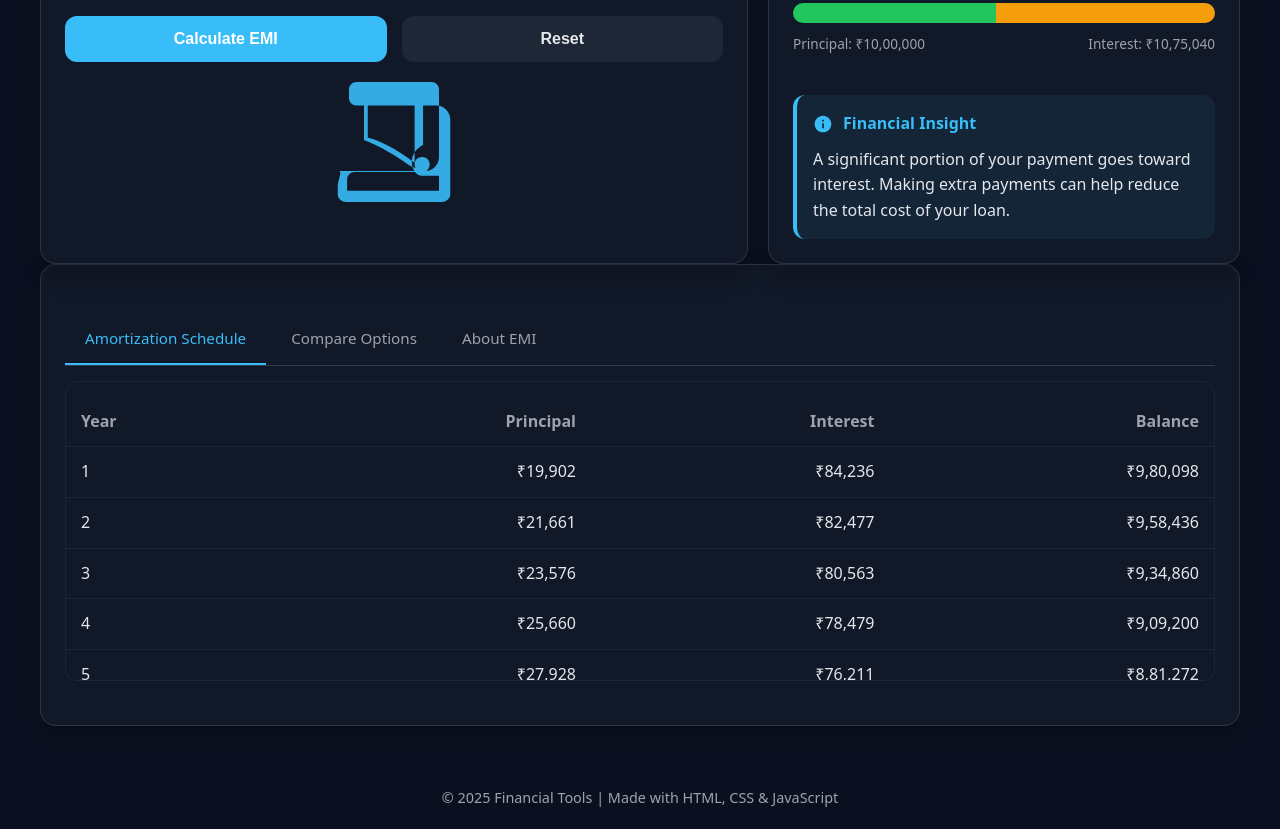
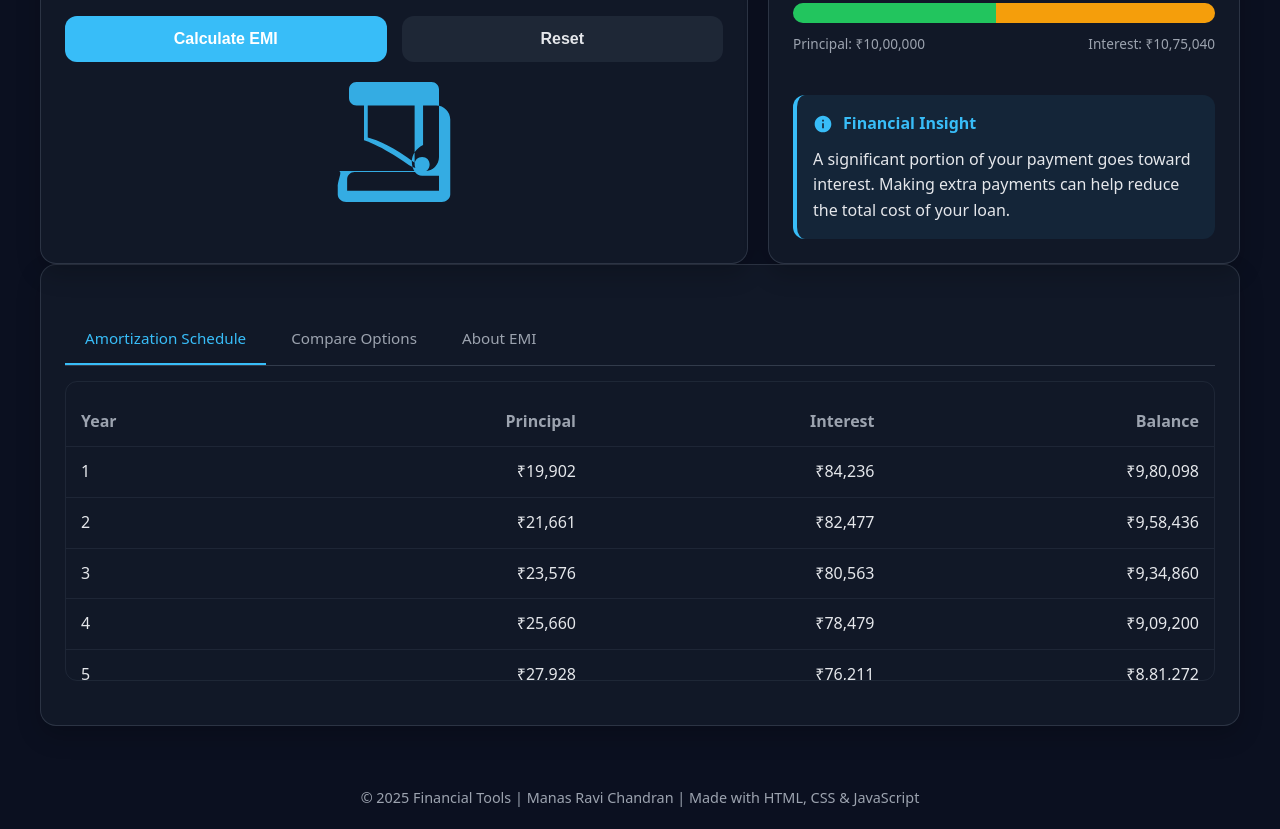
Before and after one commit to Manasrc-code/Loan-EMI-Calculator, a plain HTML site: page index.html in a window 1280 px wide. Shown: the part 734-1563 px from the top of the page. Drawn offline with Linux system fonts and the light colour scheme.

Commit message:
Update index.html

```diff
--- a/index.html
+++ b/index.html
@@ -549,7 +549,7 @@
     </div>
 
     <footer>
-      <p>© <span id="currentYear"></span> Financial Tools | Made with HTML, CSS & JavaScript</p>
+      <p>© <span id="currentYear"></span> Financial Tools | Manas Ravi Chandran | Made with HTML, CSS & JavaScript</p>
     </footer>
   </div>
 
```
